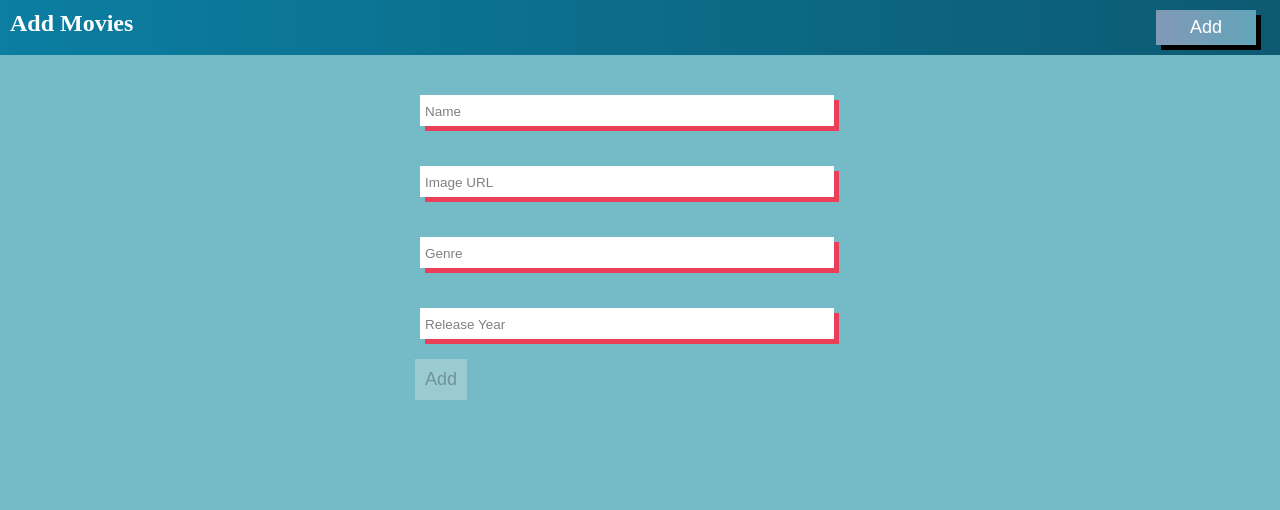
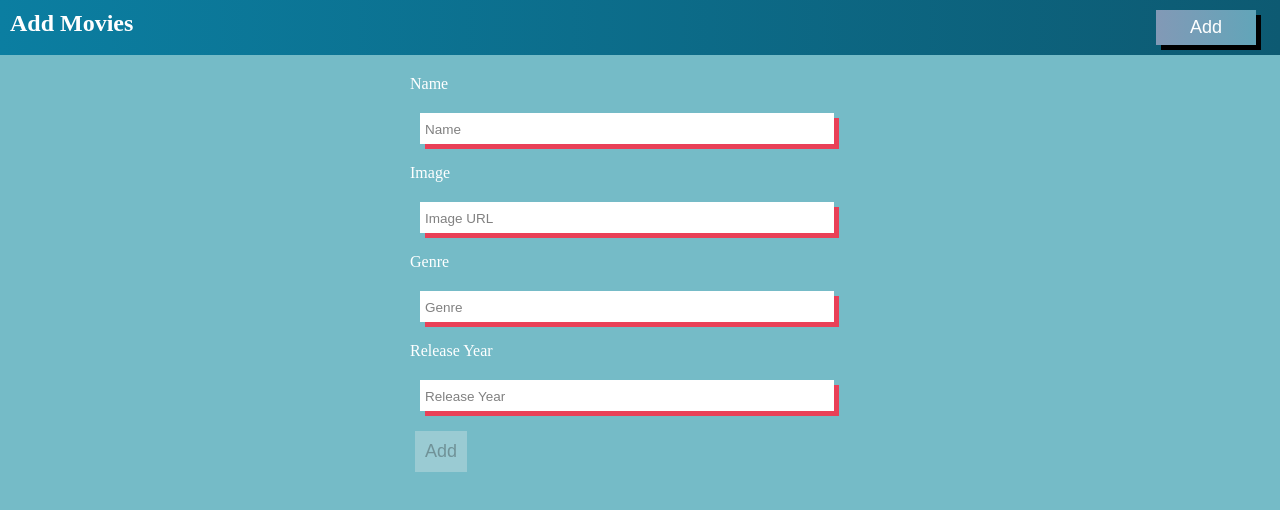
Before and after one commit to sjkadali/angular-rxjs-app, an Angular app in the folder movie-app/: page /movies in a window 1280 px wide. Both pictures are taken after a click on the button "Add". Shown: the top 510 px of the page. Built offline with nearby package versions, Linux system fonts and the light colour scheme; data requests are answered from the project's data file.

Commit message:
add-component modified

```diff
--- a/movie-app/src/app/movie/add-movie/add-movie.component.html
+++ b/movie-app/src/app/movie/add-movie/add-movie.component.html
@@ -1,9 +1,19 @@
 <form [formGroup]="movieForm" (ngSubmit)="addMovie()">
-    <input type="text" placeholder="Name" formControName="name" />
-    <input type="text" placeholder="Image URL" formControName="image" />
-    <input type="text" placeholder="Genre" formControName="genre" />
-    <input type="text" placeholder="Release Year" formControName="releaseYr" />
-
-    <button [disabled]="!movieForm.valid" type="submit">Add</button>
-
+    <div class="form-group">
+        <label > Name</label>
+        <input type="text" placeholder="Name" formControName="name" class="form-control" />
+    </div>
+    <div class="form-group">
+        <label > Image</label>
+        <input type="text" placeholder="Image URL" formControName="image" class="form-control" />
+    </div>
+    <div class="form-group">
+        <label > Genre</label>
+        <input type="text" placeholder="Genre" formControName="genre"  class="form-control"/>
+    </div>
+    <div class="form-group">
+        <label > Release Year</label>
+        <input type="text" placeholder="Release Year" formControName="releaseYr"  class="form-control"/>
+    </div>
+    <button class="btn-btn-primary"[disabled]="!movieForm.valid" type="submit">Add</button>
 </form>
```
